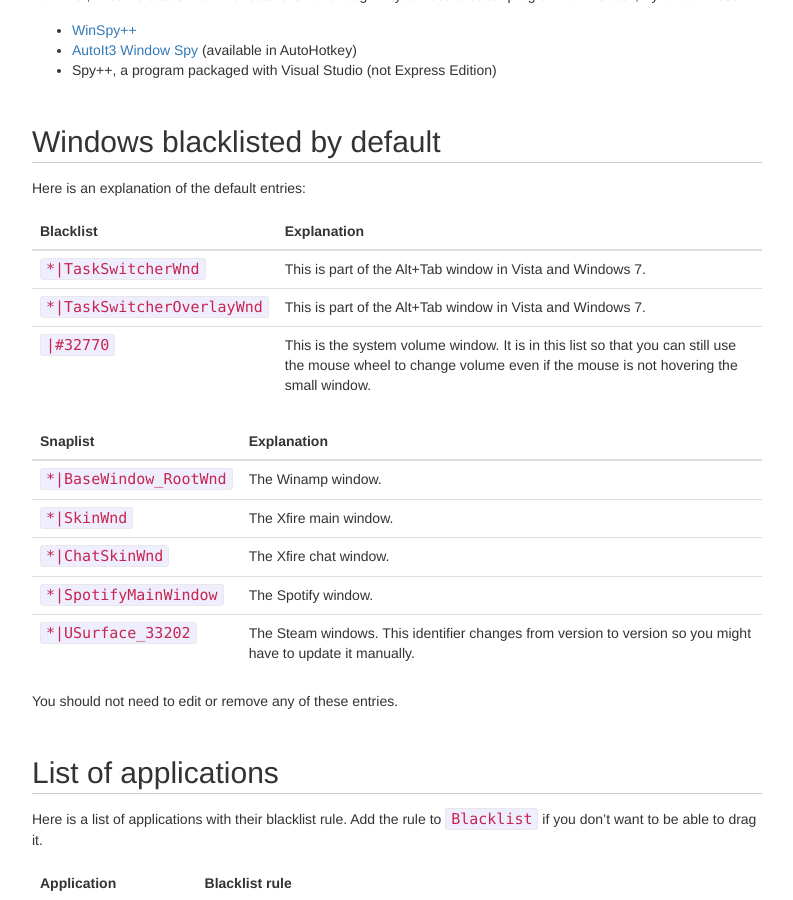
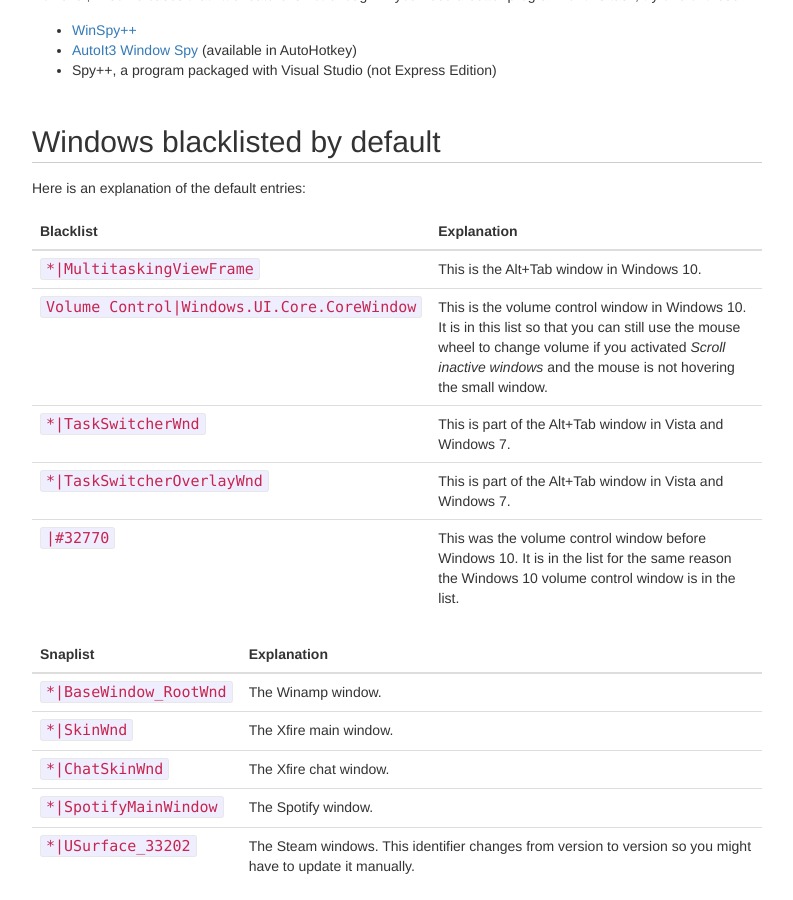
Before and after one commit to stefansundin/altdrag, a Jekyll site: the page built from doc/blacklist.md, in a window 1280 px wide and 900 px high, scrolled down 876 px. Shown: the whole window, without its empty margins (243-1036 px from the left). Built offline with Jekyll 4.4.1, drawn with Linux system fonts in a browser that asks for light colours.

Commit message:
Add new blacklist rules to documentation.

```diff
--- a/doc/blacklist.md
+++ b/doc/blacklist.md
@@ -36,11 +36,13 @@ Since version 1.0, you can use AltDrag's configuration window to identify the ti
 
 Here is an explanation of the default entries:
 
-| Blacklist                  | Explanation |
-| -----------                | ----------- |
-| `*|TaskSwitcherWnd`        | This is part of the Alt+Tab window in Vista and Windows 7. |
-| `*|TaskSwitcherOverlayWnd` | This is part of the Alt+Tab window in Vista and Windows 7. |
-| `|#32770`                  | This is the system volume window. It is in this list so that you can still use the mouse wheel to change volume even if the mouse is not hovering the small window. |
+| Blacklist                                   | Explanation |
+| -----------                                 | ----------- |
+| `*|MultitaskingViewFrame`                   | This is the Alt+Tab window in Windows 10. |
+| `Volume Control|Windows.UI.Core.CoreWindow` | This is the volume control window in Windows 10. It is in this list so that you can still use the mouse wheel to change volume if you activated _Scroll inactive windows_ and the mouse is not hovering the small window. |
+| `*|TaskSwitcherWnd`                         | This is part of the Alt+Tab window in Vista and Windows 7. |
+| `*|TaskSwitcherOverlayWnd`                  | This is part of the Alt+Tab window in Vista and Windows 7. |
+| `|#32770`                                   | This was the volume control window before Windows 10. It is in the list for the same reason the Windows 10 volume control window is in the list. |
 {: class="table"}
 
 | Snaplist                   | Explanation |
```
Also changed, not shown: Gemfile.lock.
